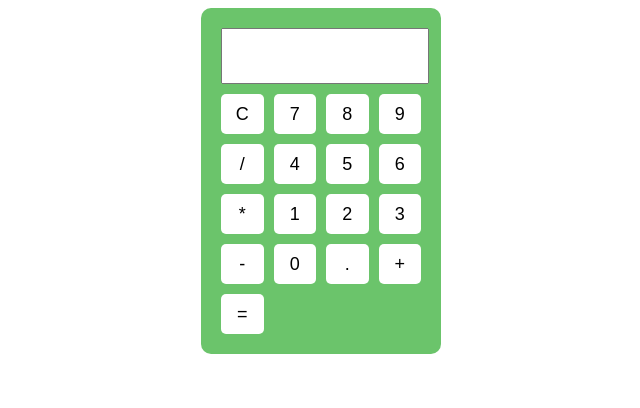
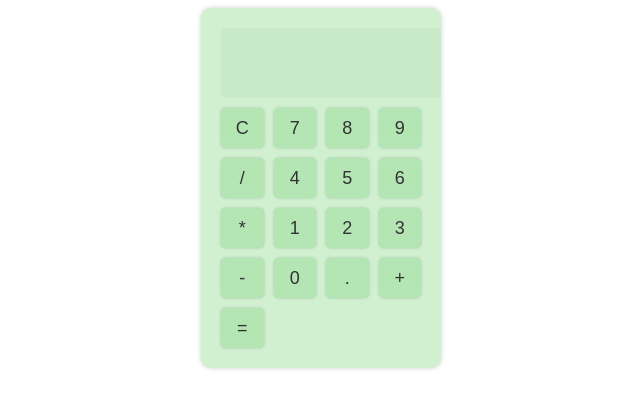
Before and after one commit to mmennnn/calculator, a plain HTML site: page index.html in a window 1280 px wide. Shown: the whole page, without its empty margins (319-959 px from the left). Drawn offline with Linux system fonts and the light colour scheme.

Commit message:
Update style.css

```diff
--- a/style.css
+++ b/style.css
@@ -2,8 +2,9 @@
   width: 200px;
   margin: 0 auto;
   padding: 20px;
-  background-color: #6bc46b; /* 초록색 테마 */
+  background-color: #d0f0d0; /* 배경색 초록색 */
   border-radius: 10px;
+  box-shadow: 0px 0px 5px rgba(0, 0, 0, 0.2); /* 그림자 효과 */
 }
 
 #input-display {
@@ -12,6 +13,10 @@
   margin-bottom: 10px;
   font-size: 20px;
   text-align: right;
+  background-color: #c8eac8; /* 입력창 배경색 초록색 */
+  border: none;
+  border-radius: 5px;
+  padding: 10px;
 }
 
 .buttons {
@@ -24,12 +29,14 @@ button {
   width: 100%;
   height: 40px;
   font-size: 18px;
-  background-color: #fff;
+  background-color: #b3e6b3; /* 버튼 배경색 초록색 */
+  color: #333; /* 버튼 글자색 */
   border: none;
   border-radius: 5px;
   cursor: pointer;
+  box-shadow: 0px 0px 3px rgba(0, 0, 0, 0.2); /* 버튼 그림자 효과 */
 }
 
 button:hover {
-  background-color: #ddd;
+  background-color: #a3d8a3; /* 마우스 호버시 버튼 배경색 변화 */
 }
```
